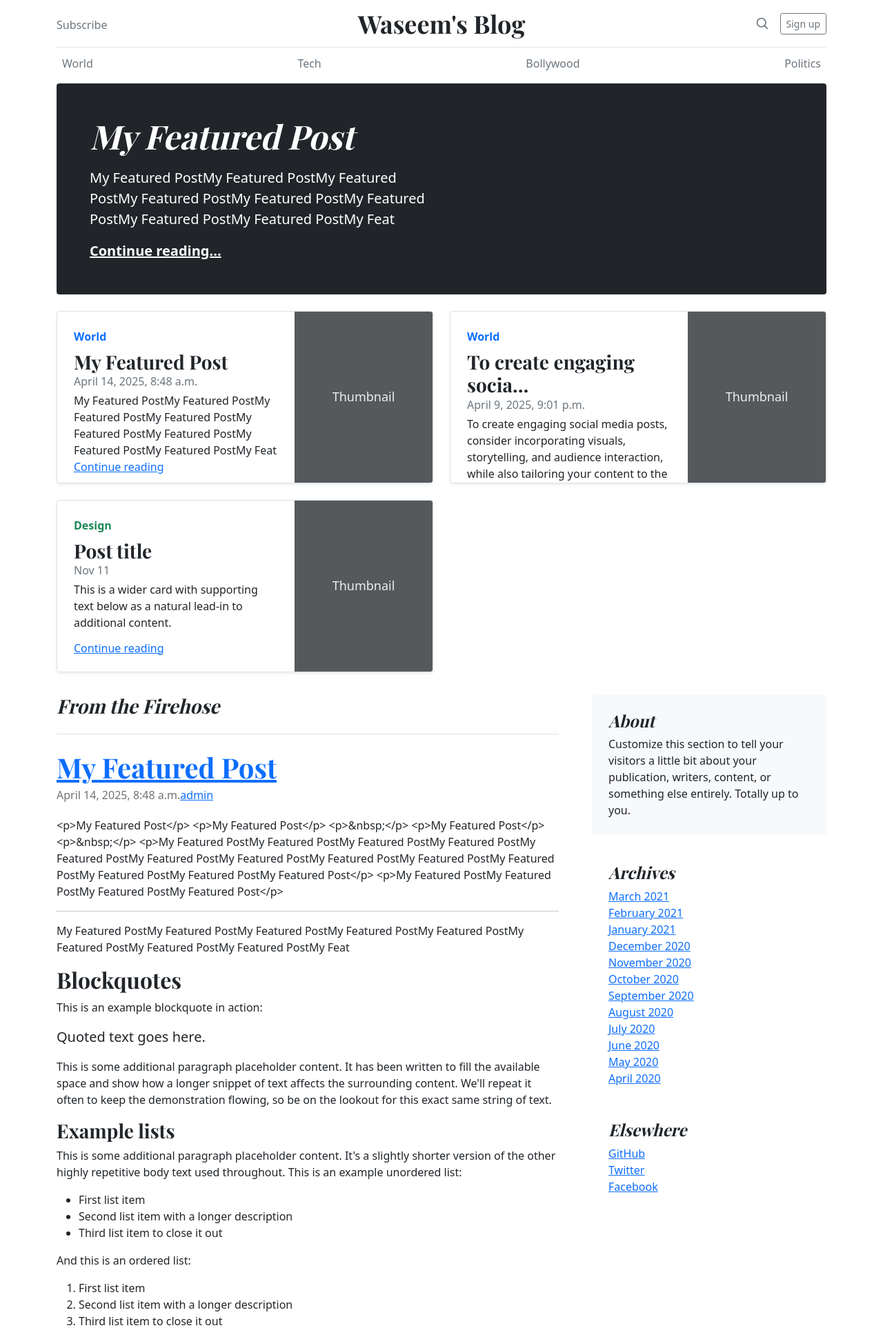
After one commit to WaseeKhan/BlogApp-Django, a Django app: page /blog/ in a window 1280 px wide. The commit adds this page. Shown: the top 1926 px of the page at 69% size. Run offline with Django 5.2, Linux system fonts and the light colour scheme; data comes from the database, SQL or seed files in the repository; both versions use the stored data as it was after the commit; some libraries are stand-ins or nearby versions.

Commit message:
Phase1: Feature post added

```diff
--- a/BlogApp/urls.py
+++ b/BlogApp/urls.py
@@ -23,6 +23,6 @@ from django.conf.urls.static import static
 
 urlpatterns = [
     path('admin/', admin.site.urls),
-    path("blogs/", include('blogging.urls')),
-    path("", RedirectView.as_view(url='/blogs/', permanent=True)),
+    path("blog/", include('blogging.urls')),
+    path("", RedirectView.as_view(url='/blog/')),
 ]+ static(settings.MEDIA_URL, document_root=settings.MEDIA_ROOT)
--- a/blogging/urls.py
+++ b/blogging/urls.py
@@ -1,7 +1,9 @@
 from django.urls import path
 from .views import *
 
+app_name ='blog'
 
 urlpatterns = [
-    path("", home),
+    path("", home, name='home'),
+    path("post/<int:year>/<int:month>/<int:day>/<slug:slug>/", post_detail, name='post_detail'),
 ]
--- a/blogging/views.py
+++ b/blogging/views.py
@@ -1,9 +1,46 @@
-from django.shortcuts import render
+from django.shortcuts import get_object_or_404, render
 from .models import *
+from datetime import datetime
+from django.utils import timezone
 
 # Create your views here.
 
 def home(request):
     top_posts = Post.objects.filter(status='published').order_by('-publish_date')[:2]
     posts = Post.objects.all()
-    return render(request, 'blogs/home.html',{'posts':posts, 'top_posts':top_posts})
+    categories = Category.objects.all()
+    featured_posts = Post.objects.filter( featured = True, status = 'published', ).order_by('publish_date')[:1]
+    recent_posts =  Post.objects.filter(status='published').exclude(featured=True)[:5]
+    context = {
+
+        'top_posts':top_posts,
+        'posts':posts,
+        'categories':categories,
+        'featured_posts':featured_posts,
+        'recent_posts':recent_posts,
+
+    }
+    print(featured_posts)
+    return render(request, 'blog/home.html',context)
+
+def post_detail(request, year, month, day, slug):
+    publish_date = datetime(year=year, month=month, day=day).date()
+    featured_posts = Post.objects.filter( featured = True, status = 'published', ).order_by('publish_date')[:1]
+    post = get_object_or_404(
+        Post,
+        publish_date__year=year,
+        publish_date__month=month,
+        publish_date__day=day,
+        slug=slug,
+        status='published'
+    )
+    categories = Category.objects.all()
+
+    # print("=================",post.get_absolute_url())
+    context = {
+        'post': post,
+        'categories':categories,
+        'featured_posts':featured_posts,
+
+    }
+    return render(request, 'blog/view_post.html', context)
--- a/static/css/blog.css
+++ b/static/css/blog.css
@@ -77,13 +77,17 @@ h1, h2, h3, h4, h5, h6 {
 /*
  * Blog posts
  */
-.blog-post {
+.blog-post{
   margin-bottom: 4rem;
+  text-decoration: none;
+
 }
 .blog-post-title {
   margin-bottom: .25rem;
   font-size: 2.5rem;
+  text-decoration: none;
 }
+
 .blog-post-meta {
   margin-bottom: 1.25rem;
   color: #727272;
@@ -106,5 +110,4 @@ h1, h2, h3, h4, h5, h6 {
 /* Removed underline from menu links  */
 .link-secondary{
   text-decoration: none;
-
 }
--- /dev/null
+++ b/templates/blog/home.html
@@ -0,0 +1,212 @@
+{% load static %}
+<!doctype html>
+<html lang="en">
+  <head>
+    <meta charset="utf-8">
+    <meta name="viewport" content="width=device-width, initial-scale=1">
+    <meta name="description" content="">
+    <meta name="author" content="Mark Otto, Jacob Thornton, and Bootstrap contributors">
+    <meta name="generator" content="Hugo 0.84.0">
+    <title>Blog - Home</title>
+    <link rel="canonical" href="https://getbootstrap.com/docs/4.0/examples/blog/">
+
+    <!-- Bootstrap core CSS -->
+<link href="{% static 'css/Bootstrap.min.css' %}" rel="stylesheet">
+
+    <style>
+      .bd-placeholder-img {
+        font-size: 1.125rem;
+        text-anchor: middle;
+        -webkit-user-select: none;
+        -moz-user-select: none;
+        user-select: none;
+      }
+
+      @media (min-width: 768px) {
+        .bd-placeholder-img-lg {
+          font-size: 3.5rem;
+        }
+      }
+    </style>
+
+
+    <!-- Custom styles for this template -->
+    <link href="https://fonts.googleapis.com/css?family=Playfair&#43;Display:700,900&amp;display=swap" rel="stylesheet">
+    <!-- Custom styles for this template -->
+    <link href="{% static 'css/blog.css' %}" rel="stylesheet">
+  </head>
+  <body>
+
+    {% include '../includes/navbar.html' %}
+
+<main class="container">
+ {% include '../includes/featured.html' %}
+  </div>
+
+  <div class="row mb-2">
+    {% for top_post in top_posts %}
+    <div class="col-md-6">
+      <div class="row g-0 border rounded overflow-hidden flex-md-row mb-4 shadow-sm h-md-250 position-relative">
+        <div class="col p-4 d-flex flex-column position-static">
+
+          <strong class="d-inline-block mb-2 text-primary">World</strong>
+          <h3 class="mb-0">{{top_post.title | truncatechars:25}}</h3>
+
+          <div class="mb-1 text-muted">{{top_post.publish_date}}</div>
+          <p class="card-text mb-auto">{{top_post.excerpt | truncatechars:200}}</p>
+          <a href="#" class="stretched-link">Continue reading</a>
+        </div>
+        <div class="col-auto d-none d-lg-block">
+          <svg class="bd-placeholder-img" width="200" height="250" xmlns="http://www.w3.org/2000/svg" role="img" aria-label="Placeholder: Thumbnail" preserveAspectRatio="xMidYMid slice" focusable="false">
+            <title>Placeholder</title><rect width="100%" height="100%" fill="#55595c"/><text x="50%" y="50%" fill="#eceeef" dy=".3em">Thumbnail</text></svg>
+
+        </div>
+
+      </div>
+
+
+    </div>
+    {% endfor %}
+
+    <div class="col-md-6">
+      <div class="row g-0 border rounded overflow-hidden flex-md-row mb-4 shadow-sm h-md-250 position-relative">
+        <div class="col p-4 d-flex flex-column position-static">
+          <strong class="d-inline-block mb-2 text-success">Design</strong>
+          <h3 class="mb-0">Post title</h3>
+          <div class="mb-1 text-muted">Nov 11</div>
+          <p class="mb-auto">This is a wider card with supporting text below as a natural lead-in to additional content.</p>
+          <a href="#" class="stretched-link">Continue reading</a>
+        </div>
+        <div class="col-auto d-none d-lg-block">
+          <svg class="bd-placeholder-img" width="200" height="250" xmlns="http://www.w3.org/2000/svg" role="img" aria-label="Placeholder: Thumbnail" preserveAspectRatio="xMidYMid slice" focusable="false"><title>Placeholder</title><rect width="100%" height="100%" fill="#55595c"/><text x="50%" y="50%" fill="#eceeef" dy=".3em">Thumbnail</text></svg>
+
+        </div>
+      </div>
+    </div>
+  </div>
+
+  <div class="row g-5">
+    <div class="col-md-8">
+      <h3 class="pb-4 mb-4 fst-italic border-bottom">
+        From the Firehose
+      </h3>
+
+      {% for post in posts %}
+      <article class="blog-post">
+        <!-- /blogs/view-post/{{post.slug}}/  working -->
+        <h2 class="blog-post-title"><a href="{{ post.get_absolute_url }}"> {{post.title|safe}}</a></h2>
+        <p class="blog-post-meta">{{post.publish_date}}<a href="#">{{post.author}}</a></p>
+
+        <p>{{post.content}}</p>
+        <hr>
+        <p>{{post.excerpt}}</p>
+        <h2>Blockquotes</h2>
+        <p>This is an example blockquote in action:</p>
+        <blockquote class="blockquote">
+          <p>Quoted text goes here.</p>
+        </blockquote>
+        <p>This is some additional paragraph placeholder content. It has been written to fill the available space and show how a longer snippet of text affects the surrounding content. We'll repeat it often to keep the demonstration flowing, so be on the lookout for this exact same string of text.</p>
+        <h3>Example lists</h3>
+        <p>This is some additional paragraph placeholder content. It's a slightly shorter version of the other highly repetitive body text used throughout. This is an example unordered list:</p>
+        <ul>
+          <li>First list item</li>
+          <li>Second list item with a longer description</li>
+          <li>Third list item to close it out</li>
+        </ul>
+        <p>And this is an ordered list:</p>
+        <ol>
+          <li>First list item</li>
+          <li>Second list item with a longer description</li>
+          <li>Third list item to close it out</li>
+        </ol>
+        <p>And this is a definiton list:</p>
+        <dl>
+          <dt>HyperText Markup Language (HTML)</dt>
+          <dd>The language used to describe and define the content of a Web page</dd>
+          <dt>Cascading Style Sheets (CSS)</dt>
+          <dd>Used to describe the appearance of Web content</dd>
+          <dt>JavaScript (JS)</dt>
+          <dd>The programming language used to build advanced Web sites and applications</dd>
+        </dl>
+        <h2>Inline HTML elements</h2>
+        <p>HTML defines a long list of available inline tags, a complete list of which can be found on the <a href="https://developer.mozilla.org/en-US/docs/Web/HTML/Element">Mozilla Developer Network</a>.</p>
+        <ul>
+          <li><strong>To bold text</strong>, use <code class="language-plaintext highlighter-rouge">&lt;strong&gt;</code>.</li>
+          <li><em>To italicize text</em>, use <code class="language-plaintext highlighter-rouge">&lt;em&gt;</code>.</li>
+          <li>Abbreviations, like <abbr title="HyperText Markup Langage">HTML</abbr> should use <code class="language-plaintext highlighter-rouge">&lt;abbr&gt;</code>, with an optional <code class="language-plaintext highlighter-rouge">title</code> attribute for the full phrase.</li>
+          <li>Citations, like <cite>— Mark Otto</cite>, should use <code class="language-plaintext highlighter-rouge">&lt;cite&gt;</code>.</li>
+          <li><del>Deleted</del> text should use <code class="language-plaintext highlighter-rouge">&lt;del&gt;</code> and <ins>inserted</ins> text should use <code class="language-plaintext highlighter-rouge">&lt;ins&gt;</code>.</li>
+          <li>Superscript <sup>text</sup> uses <code class="language-plaintext highlighter-rouge">&lt;sup&gt;</code> and subscript <sub>text</sub> uses <code class="language-plaintext highlighter-rouge">&lt;sub&gt;</code>.</li>
+        </ul>
+        <p>Most of these elements are styled by browsers with few modifications on our part.</p>
+        <h2>Heading</h2>
+        <p>This is some additional paragraph placeholder content. It has been written to fill the available space and show how a longer snippet of text affects the surrounding content. We'll repeat it often to keep the demonstration flowing, so be on the lookout for this exact same string of text.</p>
+        <h3>Sub-heading</h3>
+        <p>This is some additional paragraph placeholder content. It has been written to fill the available space and show how a longer snippet of text affects the surrounding content. We'll repeat it often to keep the demonstration flowing, so be on the lookout for this exact same string of text.</p>
+        <pre><code>Example code block</code></pre>
+
+        <p>This is some additional paragraph placeholder content. It's a slightly shorter version of the other highly repetitive body text used throughout.</p>
+
+      </article>
+      {% endfor %}
+
+
+
+
+      <nav class="blog-pagination" aria-label="Pagination">
+        <a class="btn btn-outline-primary" href="#">Older</a>
+        <a class="btn btn-outline-secondary disabled" href="#" tabindex="-1" aria-disabled="true">Newer</a>
+      </nav>
+
+    </div>
+
+    <div class="col-md-4">
+      <div class="position-sticky" style="top: 2rem;">
+        <div class="p-4 mb-3 bg-light rounded">
+          <h4 class="fst-italic">About</h4>
+          <p class="mb-0">Customize this section to tell your visitors a little bit about your publication, writers, content, or something else entirely. Totally up to you.</p>
+        </div>
+
+        <div class="p-4">
+          <h4 class="fst-italic">Archives</h4>
+          <ol class="list-unstyled mb-0">
+            <li><a href="#">March 2021</a></li>
+            <li><a href="#">February 2021</a></li>
+            <li><a href="#">January 2021</a></li>
+            <li><a href="#">December 2020</a></li>
+            <li><a href="#">November 2020</a></li>
+            <li><a href="#">October 2020</a></li>
+            <li><a href="#">September 2020</a></li>
+            <li><a href="#">August 2020</a></li>
+            <li><a href="#">July 2020</a></li>
+            <li><a href="#">June 2020</a></li>
+            <li><a href="#">May 2020</a></li>
+            <li><a href="#">April 2020</a></li>
+          </ol>
+        </div>
+
+        <div class="p-4">
+          <h4 class="fst-italic">Elsewhere</h4>
+          <ol class="list-unstyled">
+            <li><a href="#">GitHub</a></li>
+            <li><a href="#">Twitter</a></li>
+            <li><a href="#">Facebook</a></li>
+          </ol>
+        </div>
+      </div>
+    </div>
+  </div>
+
+</main>
+
+<footer class="blog-footer">
+  <p>Blog template built for <a href="https://getbootstrap.com/">Bootstrap</a> by <a href="https://twitter.com/mdo">@mdo</a>.</p>
+  <p>
+    <a href="#">Back to top</a>
+  </p>
+</footer>
+
+
+
+  </body>
+</html>
--- /dev/null
+++ b/templates/includes/featured.html
@@ -0,0 +1,12 @@
+{% load static %}
+
+
+<div class="p-4 p-md-5 mb-4 text-white rounded bg-dark">
+    {% for post in featured_posts %}
+    <div class="col-md-6 px-0">
+
+      <h1 class="display-4 fst-italic">{{post.title}}</h1>
+      <p class="lead my-3">{{post.excerpt}}</p>
+      <p class="lead mb-0"><a href="{{ post.get_absolute_url }}" class="text-white fw-bold">Continue reading...</a></p>
+      {% endfor %}
+    </div>
--- /dev/null
+++ b/templates/includes/navbar.html
@@ -0,0 +1,30 @@
+{% load static %}
+<div class="container">
+    <header class="blog-header py-3">
+      <div class="row flex-nowrap justify-content-between align-items-center">
+        <div class="col-4 pt-1">
+          <a class="link-secondary" href="#">Subscribe</a>
+        </div>
+        <div class="col-4 text-center">
+          <a class="blog-header-logo text-dark" href="#">Waseem's Blog</a>
+        </div>
+        <div class="col-4 d-flex justify-content-end align-items-center">
+          <a class="link-secondary" href="#" aria-label="Search">
+            <svg xmlns="http://www.w3.org/2000/svg" width="20" height="20" fill="none" stroke="currentColor" stroke-linecap="round" stroke-linejoin="round" stroke-width="2" class="mx-3" role="img" viewBox="0 0 24 24"><title>Search</title><circle cx="10.5" cy="10.5" r="7.5"/><path d="M21 21l-5.2-5.2"/></svg>
+          </a>
+          <a class="btn btn-sm btn-outline-secondary" href="#">Sign up</a>
+        </div>
+      </div>
+    </header>
+
+    <div class="nav-scroller py-1 mb-2">
+
+      <nav class="nav d-flex justify-content-between">
+        {% for categorie in categories %}
+        <a class="p-2 link-secondary" href="#">{{categorie.name}}</a>
+
+        {% endfor %}
+      </nav>
+
+    </div>
+  </div>
```
Also changed, not shown: blogging/models.py (+8 -5 lines), templates/blog/view_post.html (renamed from templates/blogs/home.html, +7 -86 lines), blogging/migrations/0004_post_featured.py (added), db.sqlite3, media/blog/images/2025/04/14/img1.jpg (added).
